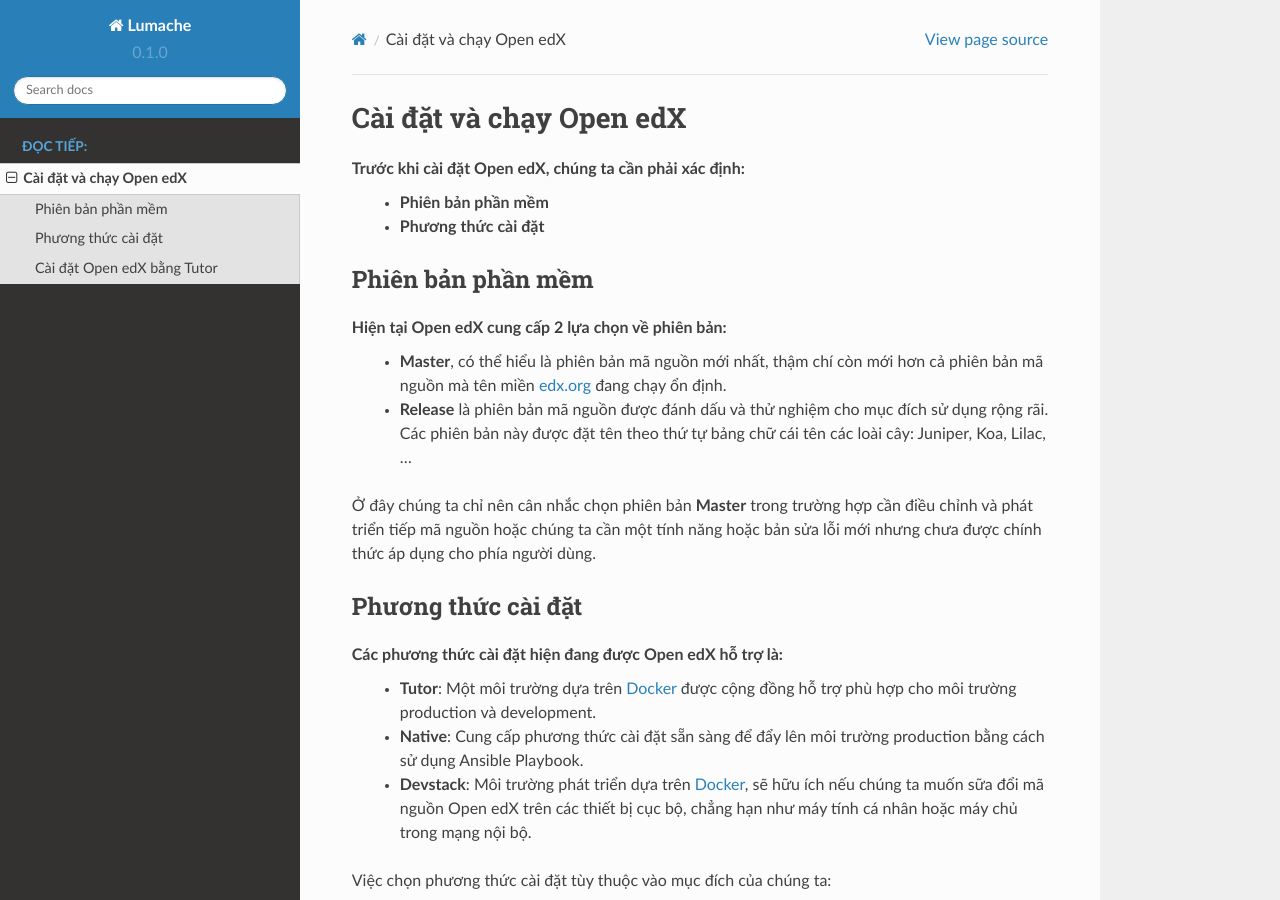
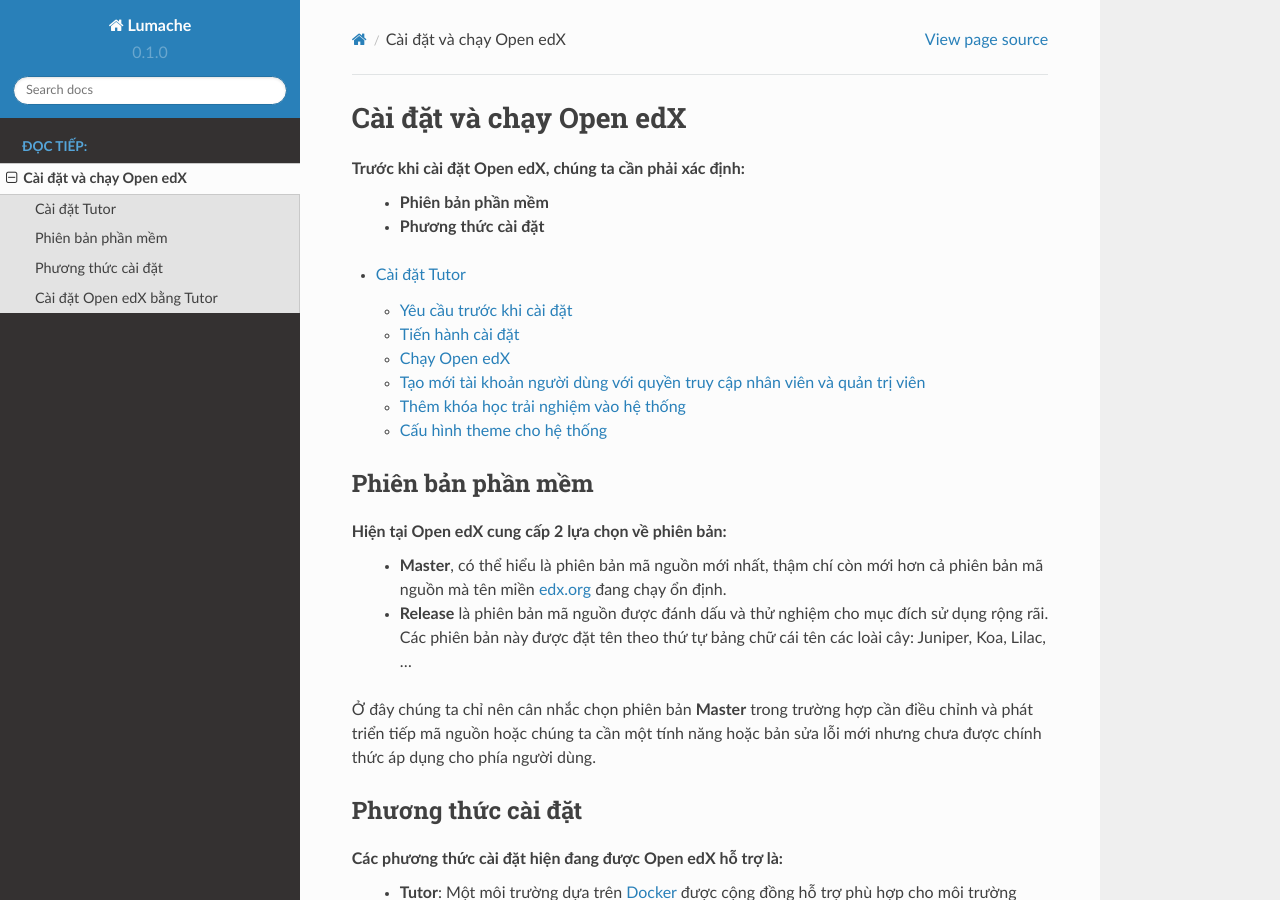
Before and after one commit to dlowji/rtd-openedx, a Sphinx documentation site: the page built from docs/source/configuration.rst, in a window 1280 px wide and 900 px high. Built offline with Sphinx 7.4.7 and the Read the Docs theme 2.0.0, drawn with Linux system fonts in a browser that asks for light colours.

Commit message:
Update configuration.rst

```diff
--- a/docs/source/configuration.rst
+++ b/docs/source/configuration.rst
@@ -5,6 +5,9 @@
 Trước khi cài đặt Open edX, chúng ta cần phải xác định:
   * **Phiên bản phần mềm**
   * **Phương thức cài đặt**
+
+.. toctree::
+   tutor
 
 Phiên bản phần mềm
 -------------------
```
